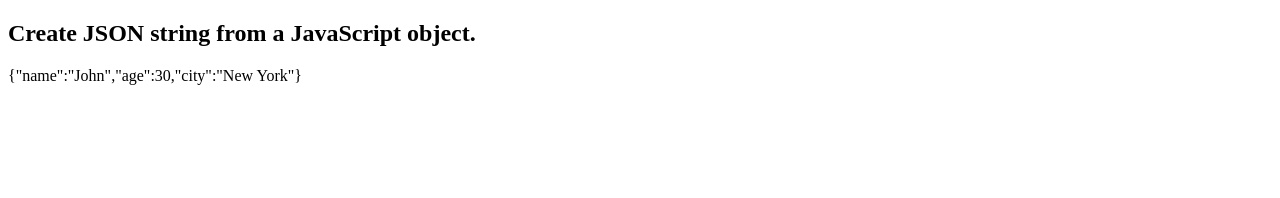
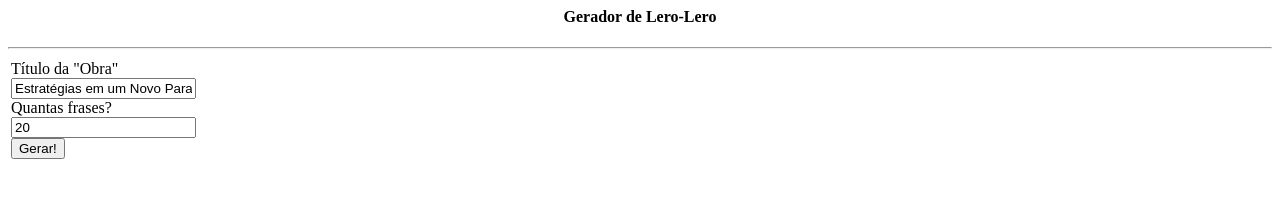
Before and after one commit to demianma/demianma.github.io, a plain HTML site: page index.html in a window 1280 px wide. Drawn offline with Linux system fonts and the light colour scheme.

Commit message:
Update index.html

```diff
--- a/index.html
+++ b/index.html
@@ -1,18 +1,27 @@
-<!DOCTYPE html>
-<html>
-<body>
 
-<h2>Create JSON string from a JavaScript object.</h2>
+<html lang="pt-br">
+	<head>
+		<script type="text/JavaScript" src="lerolero.js"></script>
+		<link rel="stylesheet" type="text/css" href="css.css">
+	</head>
+	<body>
+		<span style="text-align: center;">
+			<h4>Gerador de Lero-Lero</h4></span>
+			<hr/>
+			<table style="width: 50%;">
+				<td>
+				Título da "Obra"<br>
+				<input type="text" id="t_titulo" value="Estratégias em um Novo Paradigma Globalizado"><br>
+				Quantas frases?<br>
+				<input type="text" id="t_linhas" value="20"><br>
+				<button onclick="leroLero()">Gerar!</button>
+				</td>
+			</table>
 
-<p id="demo"></p>
-
-<script>
-
-var obj = { "name":"John", "age":30, "city":"New York"};
-var myJSON = JSON.stringify(obj);
-document.getElementById("demo").innerHTML = myJSON;
-
-</script>
-
+	<table style="width: 50%;">
+		<td>
+			<span style="text-align: center;"><h5 id="titulo"></h5></span>
+			<p id="texto"></p>
+		</td>
+	</table>
 </body>
-</html>
```
